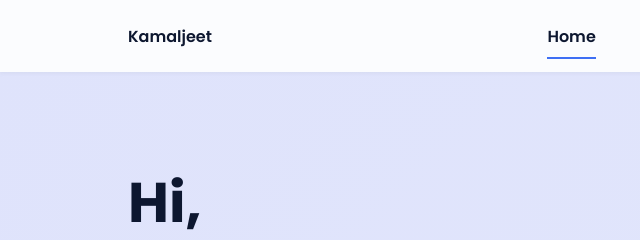
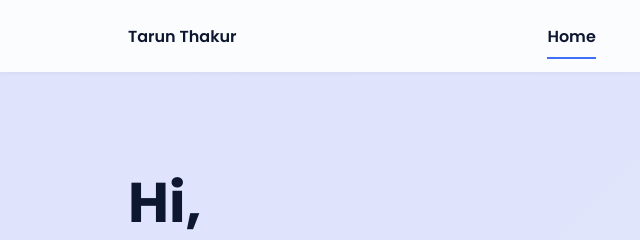
Before and after one commit to tarunthakur285/portfolio, a plain HTML site: page index.html in a window 1280 px wide. Shown: the top 240 px of the page, 0-640 px from the left. Drawn offline with nearby package versions, Linux system fonts and the light colour scheme.

Commit message:
Update index.html

```diff
--- a/index.html
+++ b/index.html
@@ -16,7 +16,7 @@
         <header class="l-header">
             <nav class="nav bd-grid">
                 <div>
-                    <a href="#" class="nav__logo">Kamaljeet</a>
+                    <a href="#" class="nav__logo">Tarun Thakur</a>
                 </div>
 
                 <div class="nav__menu" id="nav-menu">
```
